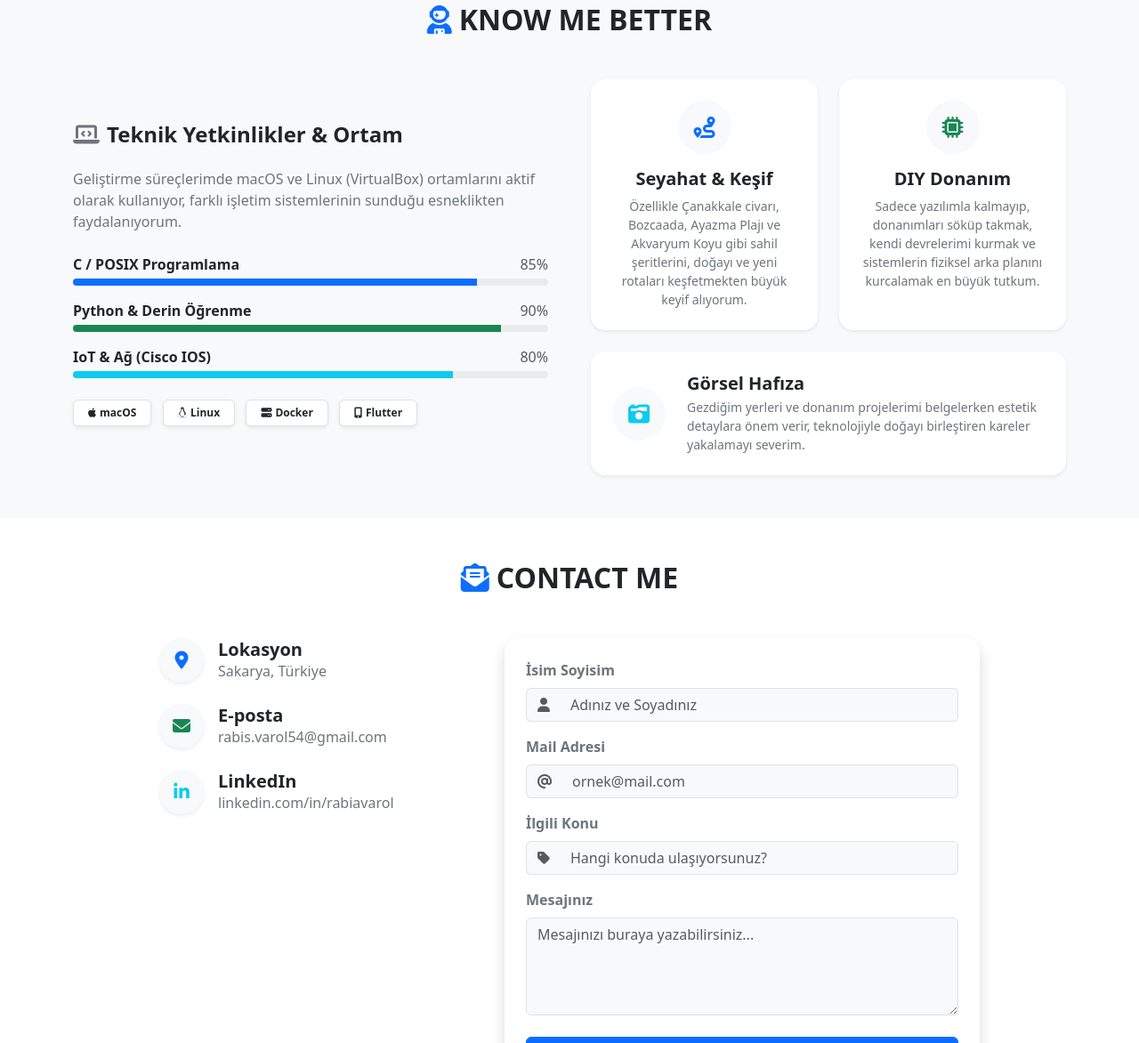
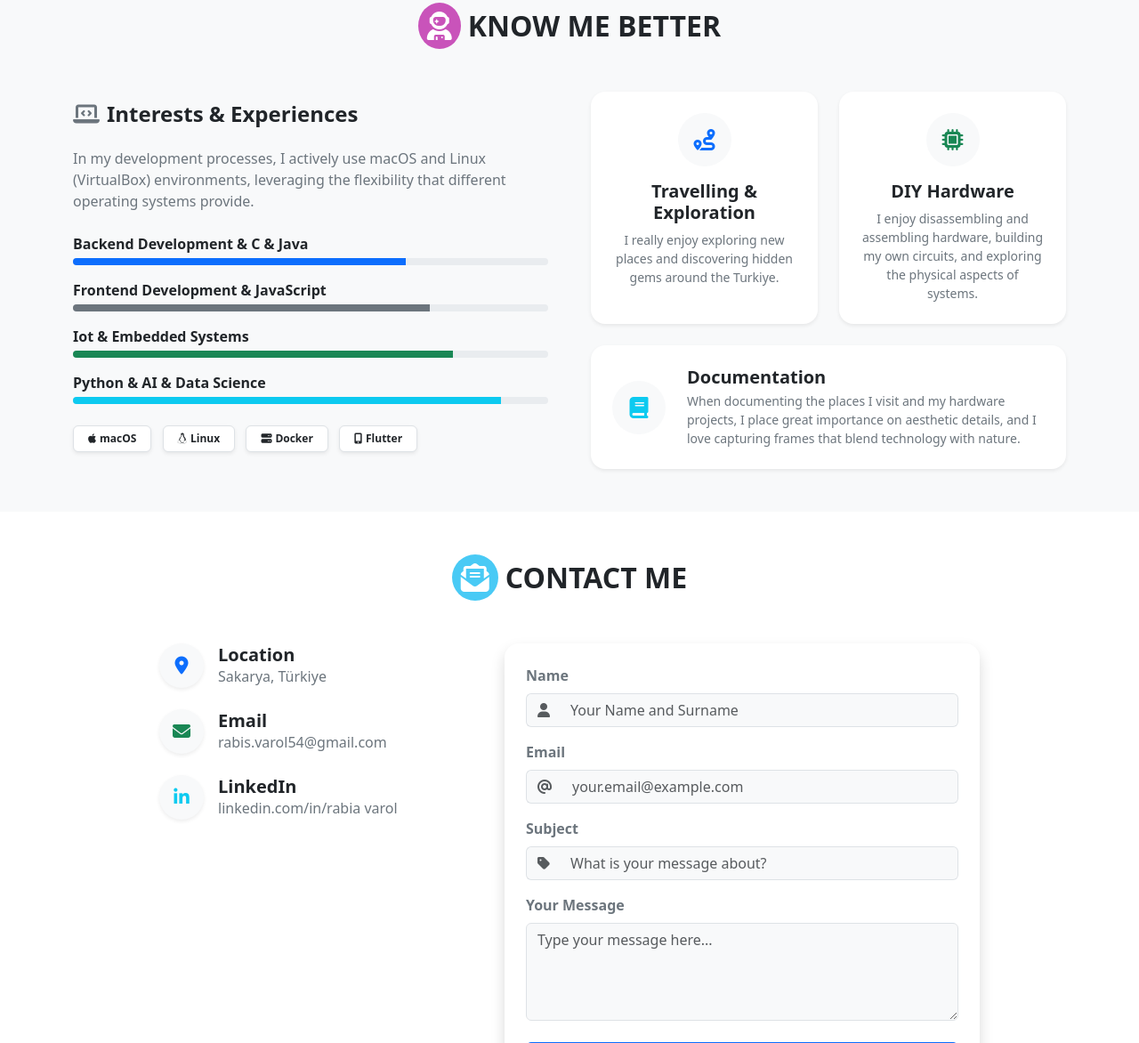
Before and after one commit to rabiav15/portfolio, a plain HTML site: page index.html in a window 1280 px wide. Shown: the part 3966-5138 px from the top of the page at 89% size. Drawn offline with nearby package versions, Linux system fonts and the light colour scheme.

Commit message:
hopefully last revise

```diff
--- a/index.html
+++ b/index.html
@@ -277,7 +277,7 @@
 <section id="projects" class="py-5 bg-white">
     <div class="container">
 
-        <h2 class="text-center mb-5 fw-bold"><i class="fas fa-code text-primary me-2"></i>PROJECTS</h2>
+        <h2 class="text-center mb-5 fw-bold"><i class="fas fa-code text-secondary me-2"></i>PROJECTS</h2>
 
         <div class="row g-4 justify-content-center">
 
@@ -391,50 +391,61 @@
 <!-- KNOW BETTER / HOBBIES SECTION -->
 <section id="knowbetter" class="py-5" style="background-color: #f8f9fa;">
     <div class="container">
-        <!-- Bölüm Başlığı -->
-        <h2 class="text-center mb-5 fw-bold"><i class="fas fa-user-astronaut text-primary me-2"></i>KNOW ME BETTER</h2>
+
+
+        <h2 class="text-center mb-5 fw-bold"><i class="fas fa-user-astronaut text-white me-2" style="background-color: #c953ba; padding: 10px; border-radius: 50%;"></i>KNOW ME BETTER</h2>
 
         <div class="row g-5 align-items-center">
 
-            <!-- Sol Kolon: Teknik Yetkinlikler ve Çalışma Ortamı -->
+            <!-- Left Column: Technical Skills and Work Environment -->
             <div class="col-lg-6">
-                <h4 class="fw-bold mb-4"><i class="fas fa-laptop-code text-secondary me-2"></i>Teknik Yetkinlikler & Ortam</h4>
+                <h4 class="fw-bold mb-4"><i class="fas fa-laptop-code text-secondary me-2"></i>Interests & Experiences</h4>
                 <p class="text-secondary mb-4">
-                    Geliştirme süreçlerimde macOS ve Linux (VirtualBox) ortamlarını aktif olarak kullanıyor, farklı işletim sistemlerinin sunduğu esneklikten faydalanıyorum.
+                    In my development processes, I actively use macOS and Linux (VirtualBox) environments, leveraging the flexibility that different operating systems provide.
                 </p>
 
-                <!-- Yetenek Barları -->
+                <!-- Skills Bars -->
                 <div class="mb-3">
                     <div class="d-flex justify-content-between mb-1">
-                        <span class="fw-bold text-dark">C / POSIX Programlama</span>
-                        <span class="text-muted">85%</span>
+                        <span class="fw-bold text-dark">Backend Development & C & Java</span>
+                        <span class="text-muted"></span>
                     </div>
                     <div class="progress" style="height: 8px;">
-                        <div class="progress-bar bg-primary" role="progressbar" style="width: 85%" aria-valuenow="85" aria-valuemin="0" aria-valuemax="100"></div>
+                        <div class="progress-bar bg-primary" role="progressbar" style="width: 70%" aria-valuenow="70" aria-valuemin="0" aria-valuemax="100"></div>
+                    </div>
+                </div>
+
+                      <div class="mb-3">
+                    <div class="d-flex justify-content-between mb-1">
+                        <span class="fw-bold text-dark">Frontend Development & JavaScript</span>
+                        <span class="text-muted"></span>
+                    </div>
+                    <div class="progress" style="height: 8px;">
+                        <div class="progress-bar bg-secondary" role="progressbar" style="width: 75%" aria-valuenow="75" aria-valuemin="0" aria-valuemax="100"></div>
                     </div>
                 </div>
 
                 <div class="mb-3">
                     <div class="d-flex justify-content-between mb-1">
-                        <span class="fw-bold text-dark">Python & Derin Öğrenme</span>
-                        <span class="text-muted">90%</span>
+                        <span class="fw-bold text-dark">Iot & Embedded Systems</span>
+                        <span class="text-muted"></span>
                     </div>
                     <div class="progress" style="height: 8px;">
-                        <div class="progress-bar bg-success" role="progressbar" style="width: 90%" aria-valuenow="90" aria-valuemin="0" aria-valuemax="100"></div>
+                        <div class="progress-bar bg-success" role="progressbar" style="width: 80%" aria-valuenow="80" aria-valuemin="0" aria-valuemax="100"></div>
                     </div>
                 </div>
 
                 <div class="mb-4">
                     <div class="d-flex justify-content-between mb-1">
-                        <span class="fw-bold text-dark">IoT & Ağ (Cisco IOS)</span>
-                        <span class="text-muted">80%</span>
+                        <span class="fw-bold text-dark">Python & AI & Data Science</span>
+                        <span class="text-muted"></span>
                     </div>
                     <div class="progress" style="height: 8px;">
-                        <div class="progress-bar bg-info" role="progressbar" style="width: 80%" aria-valuenow="80" aria-valuemin="0" aria-valuemax="100"></div>
+                        <div class="progress-bar bg-info" role="progressbar" style="width: 90%" aria-valuenow="90" aria-valuemin="0" aria-valuemax="100"></div>
                     </div>
                 </div>
 
-                <!-- Araçlar Etiket Bulutu -->
+
                 <div class="mt-4">
                     <span class="badge bg-white text-dark border shadow-sm px-3 py-2 me-2 mb-2"><i class="fab fa-apple me-1"></i>macOS</span>
                     <span class="badge bg-white text-dark border shadow-sm px-3 py-2 me-2 mb-2"><i class="fab fa-linux me-1"></i>Linux</span>
@@ -443,41 +454,41 @@
                 </div>
             </div>
 
-            <!-- Sağ Kolon: Hobiler ve İlgi Alanları -->
+            <!-- Right Column: Interests and Hobbies -->
             <div class="col-lg-6">
                 <div class="row g-4">
 
-                    <!-- Hobi Kartı 1 -->
+                    <!--  -->
                     <div class="col-md-6">
                         <div class="card hobi-card border-0 shadow-sm text-center p-4 h-100 bg-white rounded-4">
                             <div class="icon-circle bg-light text-primary mx-auto mb-3" style="width: 60px; height: 60px; line-height: 60px; border-radius: 50%; font-size: 24px;">
                                 <i class="fas fa-route"></i>
                             </div>
-                            <h5 class="fw-bold">Seyahat & Keşif</h5>
-                            <p class="text-secondary small mb-0">Özellikle Çanakkale civarı, Bozcaada, Ayazma Plajı ve Akvaryum Koyu gibi sahil şeritlerini, doğayı ve yeni rotaları keşfetmekten büyük keyif alıyorum.</p>
+                            <h5 class="fw-bold">Travelling & Exploration</h5>
+                            <p class="text-secondary small mb-0">I really enjoy exploring new places and discovering hidden gems around the Turkiye.</p>
                         </div>
                     </div>
 
-                    <!-- Hobi Kartı 2 -->
+                    <!--  -->
                     <div class="col-md-6">
                         <div class="card hobi-card border-0 shadow-sm text-center p-4 h-100 bg-white rounded-4">
                             <div class="icon-circle bg-light text-success mx-auto mb-3" style="width: 60px; height: 60px; line-height: 60px; border-radius: 50%; font-size: 24px;">
                                 <i class="fas fa-microchip"></i>
                             </div>
-                            <h5 class="fw-bold">DIY Donanım</h5>
-                            <p class="text-secondary small mb-0">Sadece yazılımla kalmayıp, donanımları söküp takmak, kendi devrelerimi kurmak ve sistemlerin fiziksel arka planını kurcalamak en büyük tutkum.</p>
+                            <h5 class="fw-bold">DIY Hardware</h5>
+                            <p class="text-secondary small mb-0">I enjoy disassembling and assembling hardware, building my own circuits, and exploring the physical aspects of systems.</p>
                         </div>
                     </div>
 
-                    <!-- Hobi Kartı 3 -->
+                    <!--  -->
                     <div class="col-md-12">
                         <div class="card hobi-card border-0 shadow-sm p-4 bg-white rounded-4 d-flex flex-row align-items-center">
                             <div class="icon-circle bg-light text-info me-4" style="width: 60px; height: 60px; line-height: 60px; border-radius: 50%; font-size: 24px; text-align: center; flex-shrink: 0;">
-                                <i class="fas fa-camera-retro"></i>
+                                <i class="fas fa-book"></i>
                             </div>
                             <div>
-                                <h5 class="fw-bold mb-1">Görsel Hafıza</h5>
-                                <p class="text-secondary small mb-0">Gezdiğim yerleri ve donanım projelerimi belgelerken estetik detaylara önem verir, teknolojiyle doğayı birleştiren kareler yakalamayı severim.</p>
+                                <h5 class="fw-bold mb-1">Documentation</h5>
+                                <p class="text-secondary small mb-0">When documenting the places I visit and my hardware projects, I place great importance on aesthetic details, and I love capturing frames that blend technology with nature.</p>
                             </div>
                         </div>
                     </div>
@@ -513,31 +524,31 @@
 <section id="contact" class="py-5 bg-white">
     <div class="container">
 
-        <h2 class="text-center mb-5 fw-bold"><i class="fas fa-envelope-open-text text-primary me-2"></i>CONTACT ME</h2>
+        <h2 class="text-center mb-5 fw-bold"><i class="fas fa-envelope-open-text text-white me-2" style="background-color: #49caf5; padding: 10px; border-radius: 50%;"></i>CONTACT ME</h2>
 
         <div class="row g-5 justify-content-center">
 
-            <!-- Sol Kolon: İletişim Bilgileri -->
+            <!-- Left Column: Contact Information -->
             <div class="col-lg-4">
                 <div class="d-flex flex-column gap-4">
-                    <!-- Lokasyon -->
+                    <!-- Location-->
                     <div class="d-flex align-items-center">
                         <div class="icon-circle bg-light text-primary me-3 d-flex justify-content-center align-items-center shadow-sm" style="width: 50px; height: 50px; border-radius: 50%; font-size: 20px;">
                             <i class="fas fa-map-marker-alt"></i>
                         </div>
                         <div>
-                            <h5 class="fw-bold mb-0">Lokasyon</h5>
+                            <h5 class="fw-bold mb-0">Location</h5>
                             <p class="text-secondary mb-0">Sakarya, Türkiye</p>
                         </div>
                     </div>
 
-                    <!-- E-posta -->
+                    <!-- E-mail -->
                     <div class="d-flex align-items-center">
                         <div class="icon-circle bg-light text-success me-3 d-flex justify-content-center align-items-center shadow-sm" style="width: 50px; height: 50px; border-radius: 50%; font-size: 20px;">
                             <i class="fas fa-envelope"></i>
                         </div>
                         <div>
-                            <h5 class="fw-bold mb-0">E-posta</h5>
+                            <h5 class="fw-bold mb-0">Email</h5>
                             <p class="text-secondary mb-0">rabis.varol54@gmail.com</p>
                         </div>
                     </div>
@@ -549,64 +560,64 @@
                         </div>
                         <div>
                             <h5 class="fw-bold mb-0">LinkedIn</h5>
-                            <a href="#" class="text-secondary text-decoration-none">linkedin.com/in/rabiavarol</a>
+                            <a href="#" class="text-secondary text-decoration-none">linkedin.com/in/rabia varol</a>
                         </div>
                     </div>
                 </div>
             </div>
 
-            <!-- Sağ Kolon: İletişim Formu -->
+            <!-- Right Column: Contact Form -->
             <div class="col-lg-6">
                 <div class="card border-0 shadow p-4 rounded-4">
 
                     <form action="https://api.web3forms.com/submit"method="POST">
 
-                        <!-- İsim Soyisim -->
+                        <!-- Name Surname-->
                         <div class="mb-3">
-                            <label for="name" class="form-label fw-bold text-secondary">İsim Soyisim</label>
+                            <label for="name" class="form-label fw-bold text-secondary">Name</label>
                             <div class="input-group">
                                 <span class="input-group-text bg-light border-end-0"><i class="fas fa-user text-muted"></i></span>
-                                <input type="text" class="form-control border-start-0 bg-light" name="name" id="name" placeholder="Adınız ve Soyadınız" required>
+                                <input type="text" class="form-control border-start-0 bg-light" name="name" id="name" placeholder="Your Name and Surname" required>
                             </div>
                         </div>
 
-                        <!-- Mail Adresi -->
+                        <!-- Mail Address -->
                         <div class="mb-3">
-                            <label for="email" class="form-label fw-bold text-secondary">Mail Adresi</label>
+                            <label for="email" class="form-label fw-bold text-secondary">Email</label>
                             <div class="input-group">
                                 <span class="input-group-text bg-light border-end-0"><i class="fas fa-at text-muted"></i></span>
-                                <input type="email" class="form-control border-start-0 bg-light" name="email" id="email" placeholder="ornek@mail.com" required>
+                                <input type="email" class="form-control border-start-0 bg-light" name="email" id="email" placeholder="your.email@example.com" required>
                             </div>
                         </div>
 
-                        <!-- İlgili Konu -->
+                        <!-- Subject -->
                         <div class="mb-3">
-                            <label for="subject" class="form-label fw-bold text-secondary">İlgili Konu</label>
+                            <label for="subject" class="form-label fw-bold text-secondary">Subject</label>
                             <div class="input-group">
                                 <span class="input-group-text bg-light border-end-0"><i class="fas fa-tag text-muted"></i></span>
-                                <input type="text" class="form-control border-start-0 bg-light" name="subject" id="subject" placeholder="Hangi konuda ulaşıyorsunuz?" required>
+                                <input type="text" class="form-control border-start-0 bg-light" name="subject" id="subject" placeholder="What is your message about?" required>
                             </div>
                         </div>
 
-                        <!-- Mesaj -->
+                        <!-- Your Message -->
                         <div class="mb-4">
-                            <label for="message" class="form-label fw-bold text-secondary">Mesajınız</label>
-                            <textarea class="form-control bg-light" name="message" id="message" rows="4" placeholder="Mesajınızı buraya yazabilirsiniz..." required></textarea>
+                            <label for="message" class="form-label fw-bold text-secondary">Your Message</label>
+                            <textarea class="form-control bg-light" name="message" id="message" rows="4" placeholder="Type your message here..." required></textarea>
                         </div>
 
-                       <!-- 1. Adımda mailine gelen Access Key'i buraya yapıştır -->
+
     <input type="hidden" name="access_key" value="170be192-aa2a-4994-842c-6dee17db211e">
 
-    <!-- Form gönderilince kullanıcıyı otomatik ana sayfaya döndürecek link (Kendi GitHub Pages linkini yaz) -->
+
     <input type="hidden" name="redirect" value="https://rabiav15.github.io/portfolio/#home">
 
-    <!-- Spam robotlarını engellemek için -->
+
     <input type="checkbox" name="botcheck" class="hidden" style="display: none;">
 
 
-                        <!-- Gönder Butonu -->
+                        <!-- Send Button -->
                         <button type="submit" class="btn btn-primary w-100 py-2 fw-bold text-uppercase shadow-sm" style="letter-spacing: 1px;">
-                            <i class="fas fa-paper-plane me-2"></i> Mesajı Gönder
+                            <i class="fas fa-paper-plane me-2"></i> Send Message
                         </button>
 
                     </form>
```
